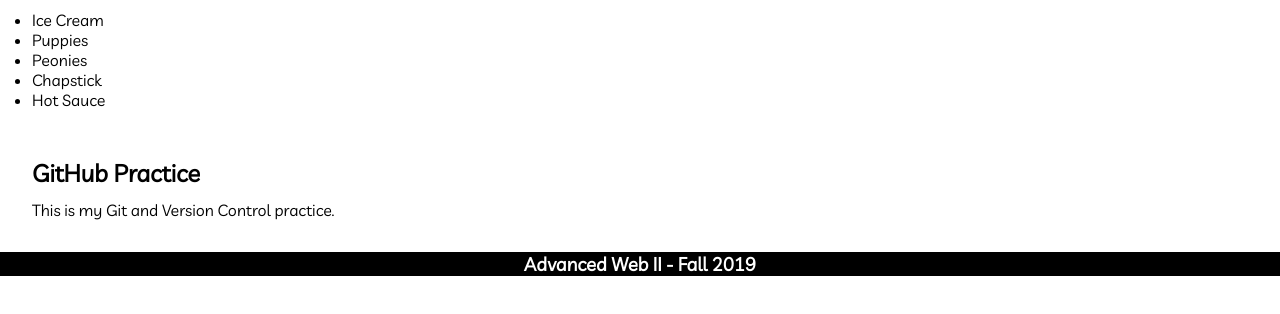
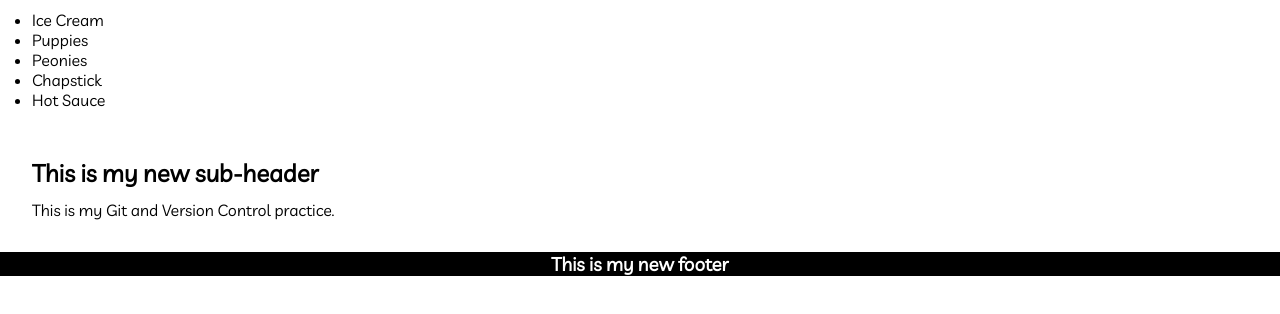
Before and after one commit to siarraprice/m1-h1-price-siarra, a plain HTML site: page index.html in a window 1280 px wide. Shown: the part 94-408 px from the top of the page. Drawn offline with Linux system fonts and the light colour scheme.

Commit message:
Add new branch and update content in h2 and h3

```diff
--- a/index.html
+++ b/index.html
@@ -34,11 +34,11 @@
 		</header>
 
 		<main>
-			<h2>GitHub Practice</h2>
+			<h2>This is my new sub-header</h2>
 			<p>This is my Git and Version Control practice.</p>
 		</main>
 
-		<footer><h3>Advanced Web II - Fall 2019</h3></footer>
+		<footer><h3>This is my new footer</h3></footer>
 
 	</body>
 
```
